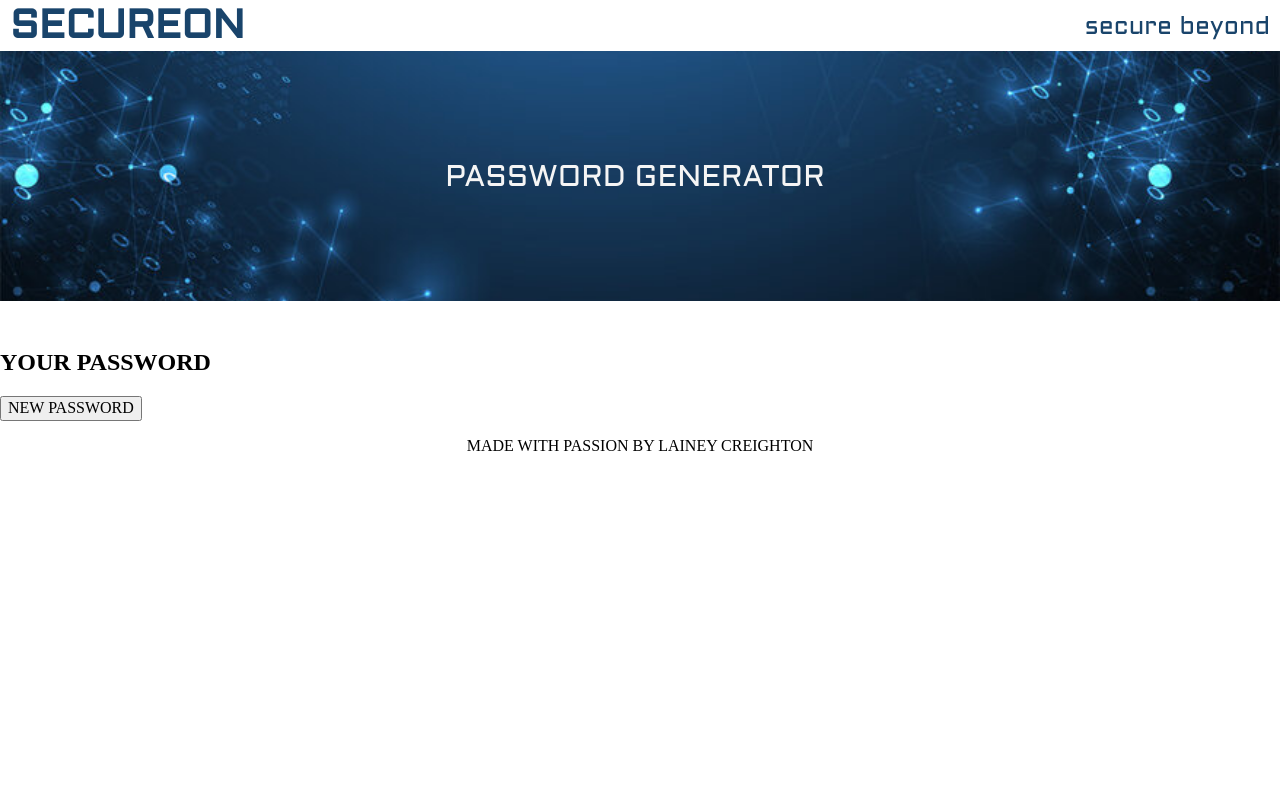
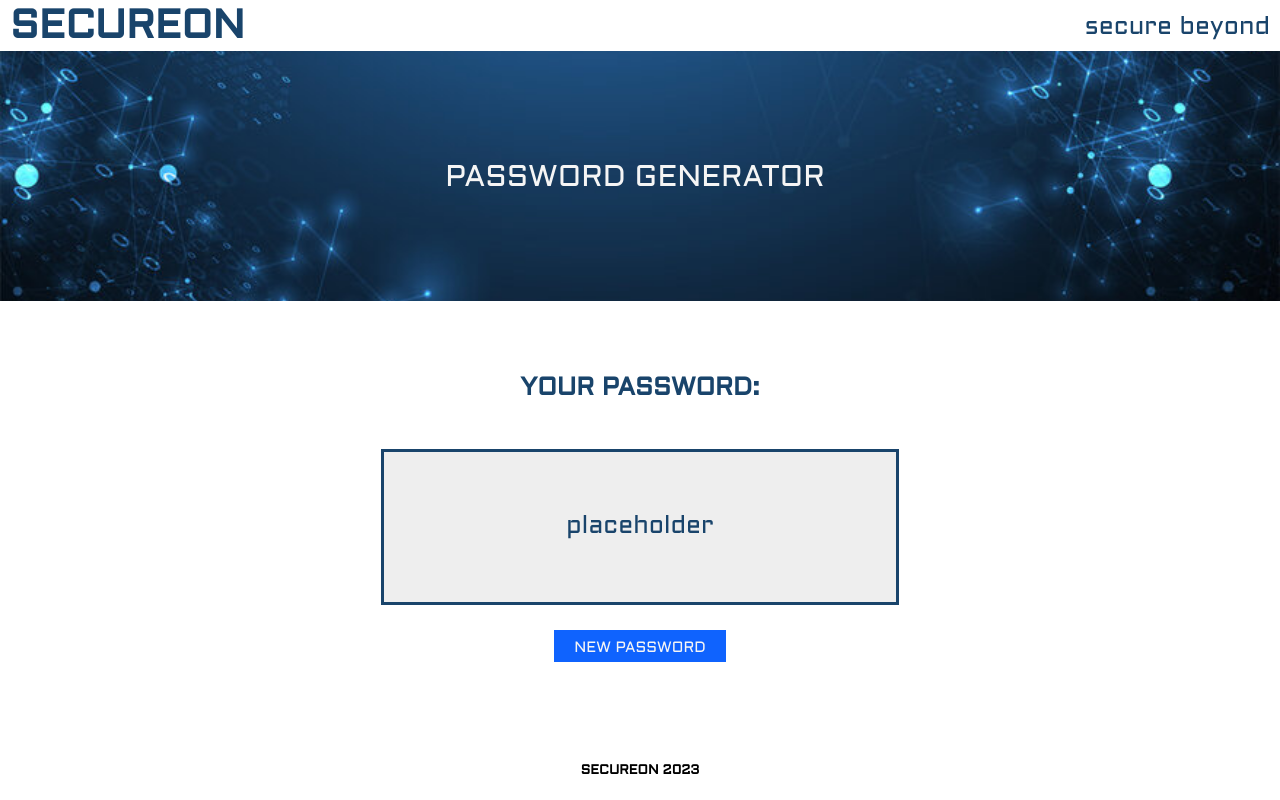
Before and after one commit to laineycreighton/secureon, a React (Vite) app: page /password in a window 1280 px wide. Built offline with nearby package versions, Linux system fonts and the light colour scheme.

Commit message:
add styling to password component

```diff
--- a/src/App.css
+++ b/src/App.css
@@ -2,7 +2,7 @@
 .main {
   display: flex;
   flex-direction: column;
-  justify-content: center;
+  justify-content: space-between;
   align-items: center;
   height: 100vh;
 }
--- a/src/assets/css/Header.css
+++ b/src/assets/css/Header.css
@@ -13,8 +13,6 @@
 .header-container {
   /* outline: red dashed 3px; */
   width: 100%;
-  position: absolute;
-  top: 0;
 }
 
 .header-container header {
--- a/src/assets/css/Password.css
+++ b/src/assets/css/Password.css
@@ -1,4 +1,44 @@
 /*----- COLORS -----*/
 :root {
   --dark: #19446B;
+  --blue: #0F63FE;
 }
+
+/*-- FONTS --*/
+@font-face {
+  font-family: aldrich;
+  src: url('../fonts/Aldrich-Regular.ttf');
+}
+
+/*--------------- PASSWORD ---------------*/
+.password-container {
+  /* outline: red dashed 3px; */
+  display: flex;
+  flex-direction: column;
+  justify-content: center;
+  align-items: center;
+  font-family: aldrich;
+}
+
+.display-password {
+  /* outline: blue dashed 3px; */
+  display: flex;
+  justify-content: center;
+  align-items: center;
+  font-size: 25px;
+  color: var(--dark);
+  background-color: #EEEEEE;
+  border: var(--dark) solid 3px;
+  width: 40%;
+  height: 150px;
+  margin: 25px 0 15px 0;
+}
+
+.password-container button {
+  font-size: 15px;
+  color: whitesmoke;
+  background-color: var(--blue);
+  border: none;
+  padding: 10px 20px 5px 20px;
+  margin: 10px 0 25px 0;
+}
--- a/src/assets/css/Prompts.css
+++ b/src/assets/css/Prompts.css
@@ -1,6 +1,7 @@
 /*----- COLORS -----*/
 :root {
   --dark: #19446B;
+  --blue: #0F63FE;
 }
 
 /*-- FONTS --*/
@@ -10,3 +11,66 @@
 }
 
 /*--------------- PROMPTS ---------------*/
+.prompts-container {
+  /* outline: red dashed 3px; */
+  display: flex;
+  flex-direction: column;
+  justify-content: center;
+  align-items: center;
+  font-family: aldrich;
+}
+
+/*-- HEADING --*/
+h2 {
+  font-size: 25px;
+  color: var(--dark);
+}
+
+/*-- CRITERIA --*/
+.length,
+.upper,
+.lower,
+.number,
+.special {
+  /* outline: blue dashed 3px; */
+  display: flex;
+  flex-direction: row;
+  justify-content: space-between;
+  align-items: center;
+  margin: 0;
+  width: 40%;
+}
+
+/*-- INPUTS --*/
+.length input,
+.upper input,
+.lower input,
+.number input,
+.special input {
+  /* outline: red dashed 3px; */
+  width: 50px;
+  margin: 0;
+}
+
+/*-- PROMPTS --*/
+.length p,
+.upper p,
+.lower p,
+.number p,
+.special p {
+  /* outline: red dashed 3px; */
+  font-size: 20px;
+  text-align: left;
+  width: 80%;
+  margin: 10px;
+}
+
+/*-- GENERATE BUTTON --*/
+.generate {
+  font-size: 15px;
+  color: whitesmoke;
+  background-color: var(--blue);
+  border: none;
+  padding: 10px 20px 5px 20px;
+  margin-top: 20px;
+}
--- a/src/components/Footer.jsx
+++ b/src/components/Footer.jsx
@@ -9,10 +9,8 @@ export default function Footer() {
     //Return
     return (
         //---------- FOOTER ----------//
-        <div className='footer-container'>
-            <footer>
-                <p className='tag'>MADE WITH PASSION BY LAINEY CREIGHTON</p>
-            </footer>
-        </div>
+        <div className='prompts-container'>
+            <h5>SECUREON 2023</h5>
+        </div >
     )
 }
--- a/src/components/Password.jsx
+++ b/src/components/Password.jsx
@@ -11,9 +11,9 @@ export default function Password() {
     return (
         //---------- PASSWORD ----------//
         <div className='password-container'>
-            <h2>YOUR PASSWORD</h2>
-            <div>
-                <p></p>
+            <h2>YOUR PASSWORD:</h2>
+            <div className='display-password'>
+                <p>placeholder</p>
             </div>
             <button>NEW PASSWORD</button>
         </div>
--- a/src/components/Prompts.jsx
+++ b/src/components/Prompts.jsx
@@ -11,12 +11,7 @@ export default function Prompts() {
     return (
         //---------- PROMPTS ----------//
         <div className='prompts-container'>
-            <div className='prompts'>
-                <header>
-                    <h2>YOUR CRITERIA</h2>
-                    <p>PLEASE SELECT THE CRITERIA FOR YOUR PASSWORD:</p>
-                </header>
-                <div className='inputs'>
+            <h2>PLEASE SELECT THE CRITERIA FOR YOUR PASSWORD:</h2>
             <div className='length'>
                 <input type="text" />
                 <p>Desired password length (8-128)</p>
@@ -37,9 +32,7 @@ export default function Prompts() {
                 <input type="checkbox" />
                 <p>Special Characters: (!@#$%^&*)</p>
             </div>
-                </div>
-                <button>CREATE</button>
-            </div>
+            <button className='generate'>GENERATE PASSWORD</button>
         </div >
     )
 }
```
Lines whose indentation alone changed are shown as unchanged.
